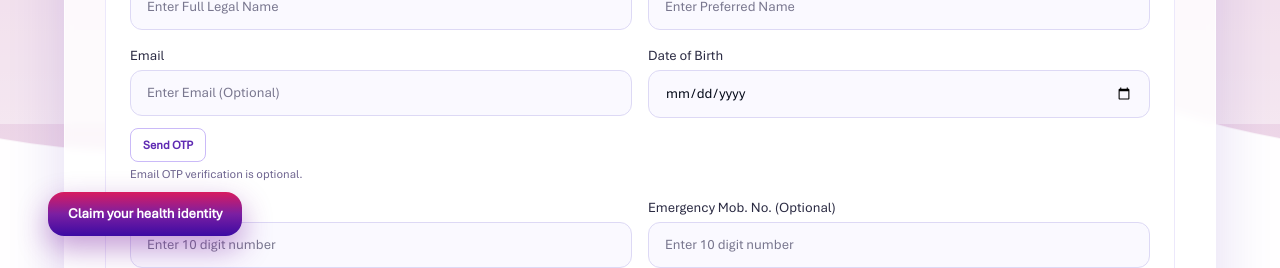
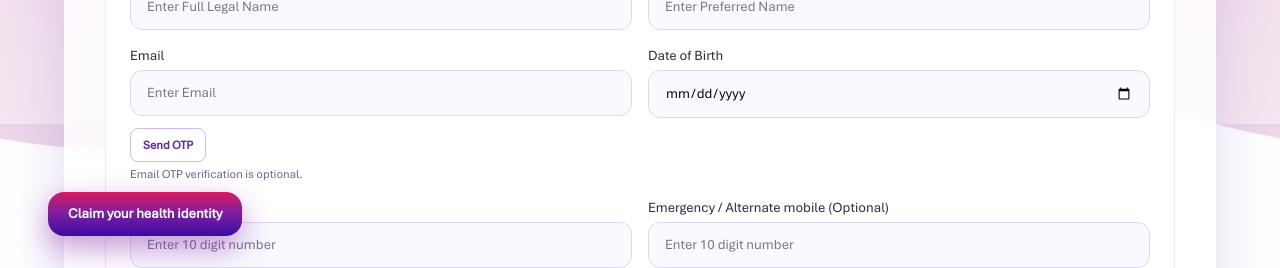
Before and after one commit to AmanDwivedi9335/clinic-portpolio, a Next.js app: page /doctorRegistration in a window 1280 px wide. Shown: the part 468-736 px from the top of the page. Built offline with nearby package versions, Linux system fonts and the light colour scheme.

Commit message:
typo 2 updated

```diff
--- a/src/app/doctorRegistration/page.js
+++ b/src/app/doctorRegistration/page.js
@@ -335,7 +335,7 @@ export default function DoctorRegistrationPage() {
 
           <div>
             <label className="mb-1 block text-sm text-[#2b2b43]">Email</label>
-            <input className={inputClass} type="email" placeholder="Enter Email (Optional)" {...register("email")} />
+            <input className={inputClass} type="email" placeholder="Enter Email" {...register("email")} />
             {errors.email && <p className="mt-1 text-xs text-red-500">{errors.email.message}</p>}
             <div className="mt-3 flex flex-wrap gap-2">
               <button type="button" onClick={sendEmailOtp} disabled={isSendingEmailOtp} className="rounded-lg border border-[#cabaf8] px-3 py-2 text-xs font-semibold text-[#5f2bb3] hover:bg-[#f3edff] disabled:opacity-60">
@@ -406,7 +406,7 @@ export default function DoctorRegistrationPage() {
           </div>
 
           <div>
-            <label className="mb-1 block text-sm text-[#2b2b43]">Emergency Mob. No. (Optional)</label>
+            <label className="mb-1 block text-sm text-[#2b2b43]">Emergency / Alternate mobile (Optional)</label>
             <input className={inputClass} type="tel" placeholder="Enter 10 digit number" {...register("emergencyMobile")} />
           </div>
 
```
